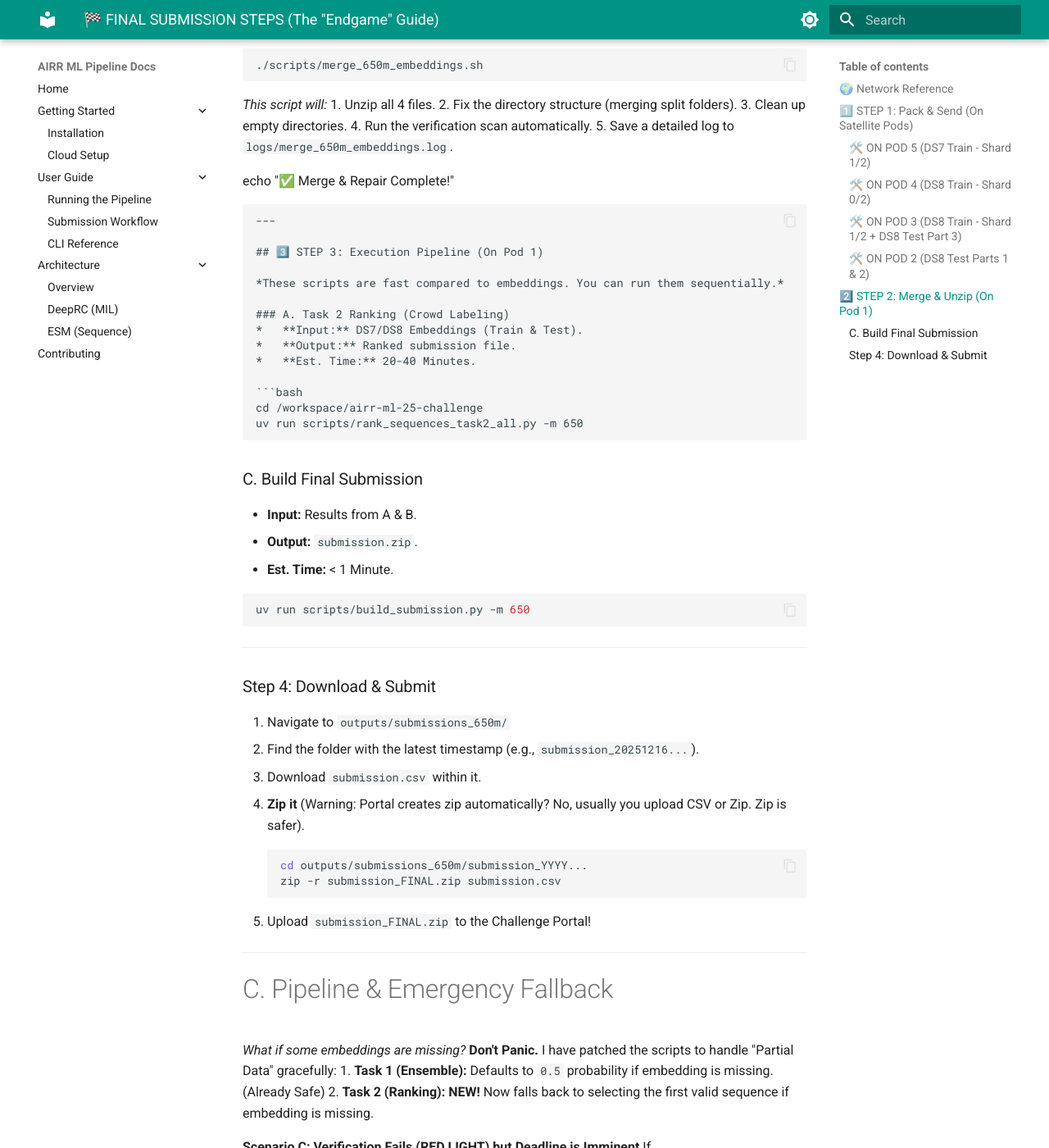
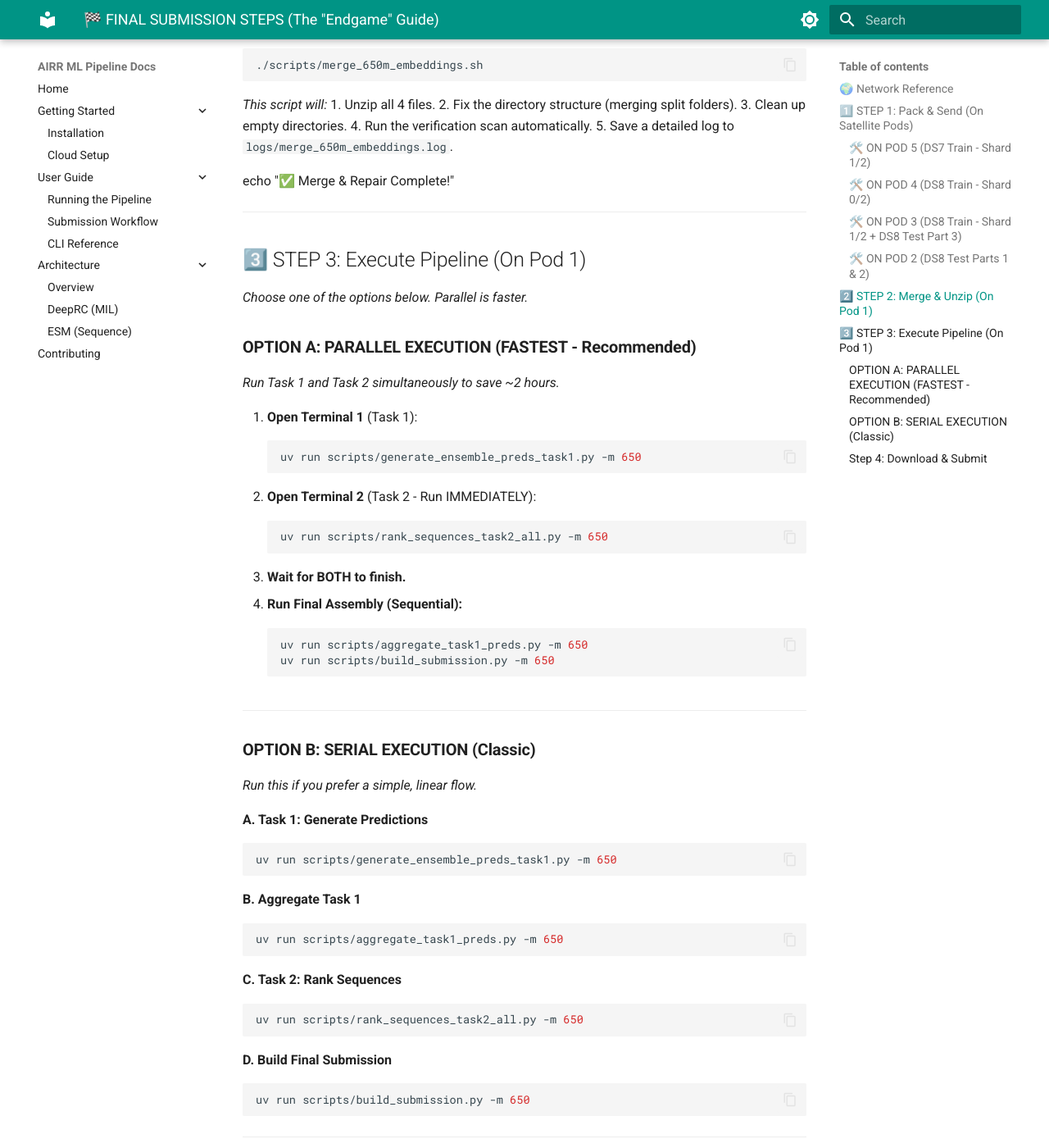
Before and after one commit to inventcures/airr-ml-25-challenge, an MkDocs documentation site: the page built from docs/FINAL-SUBMISSION-STEPS.md, in a window 1280 px wide and 1400 px high, scrolled down 2273 px. Shown: the whole window at 82% size. Built offline with MkDocs 1.6.1 and Material for MkDocs 9.7.7, drawn with Linux system fonts in a browser that asks for light colours.

Commit message:
Restore full pipeline instructions with Task 1

````diff
--- a/docs/FINAL-SUBMISSION-STEPS.md
+++ b/docs/FINAL-SUBMISSION-STEPS.md
@@ -100,29 +100,53 @@ Run this single command:
 5.  Save a detailed log to `logs/merge_650m_embeddings.log`.
 
 echo "✅ Merge & Repair Complete!"
-```
 
 ---
 
-## 3️⃣ STEP 3: Execution Pipeline (On Pod 1)
+## 3️⃣ STEP 3: Execute Pipeline (On Pod 1)
 
-*These scripts are fast compared to embeddings. You can run them sequentially.*
+*Choose one of the options below. Parallel is faster.*
 
-### A. Task 2 Ranking (Crowd Labeling)
-*   **Input:** DS7/DS8 Embeddings (Train & Test).
-*   **Output:** Ranked submission file.
-*   **Est. Time:** 20-40 Minutes.
+### **OPTION A: PARALLEL EXECUTION (FASTEST - Recommended)**
+*Run Task 1 and Task 2 simultaneously to save ~2 hours.*
 
+1.  **Open Terminal 1** (Task 1):
+    ```bash
+    uv run scripts/generate_ensemble_preds_task1.py -m 650
+    ```
+2.  **Open Terminal 2** (Task 2 - Run IMMEDIATELY):
+    ```bash
+    uv run scripts/rank_sequences_task2_all.py -m 650
+    ```
+3.  **Wait for BOTH to finish.**
+
+4.  **Run Final Assembly (Sequential):**
+    ```bash
+    uv run scripts/aggregate_task1_preds.py -m 650
+    uv run scripts/build_submission.py -m 650
+    ```
+
+---
+
+### **OPTION B: SERIAL EXECUTION (Classic)**
+*Run this if you prefer a simple, linear flow.*
+
+**A. Task 1: Generate Predictions**
 ```bash
-cd /workspace/airr-ml-25-challenge
+uv run scripts/generate_ensemble_preds_task1.py -m 650
+```
+
+**B. Aggregate Task 1**
+```bash
+uv run scripts/aggregate_task1_preds.py -m 650
+```
+
+**C. Task 2: Rank Sequences**
+```bash
 uv run scripts/rank_sequences_task2_all.py -m 650
 ```
 
-### C. Build Final Submission
-*   **Input:** Results from A & B.
-*   **Output:** `submission.zip`.
-*   **Est. Time:** < 1 Minute.
-
+**D. Build Final Submission**
 ```bash
 uv run scripts/build_submission.py -m 650
 ```
````
